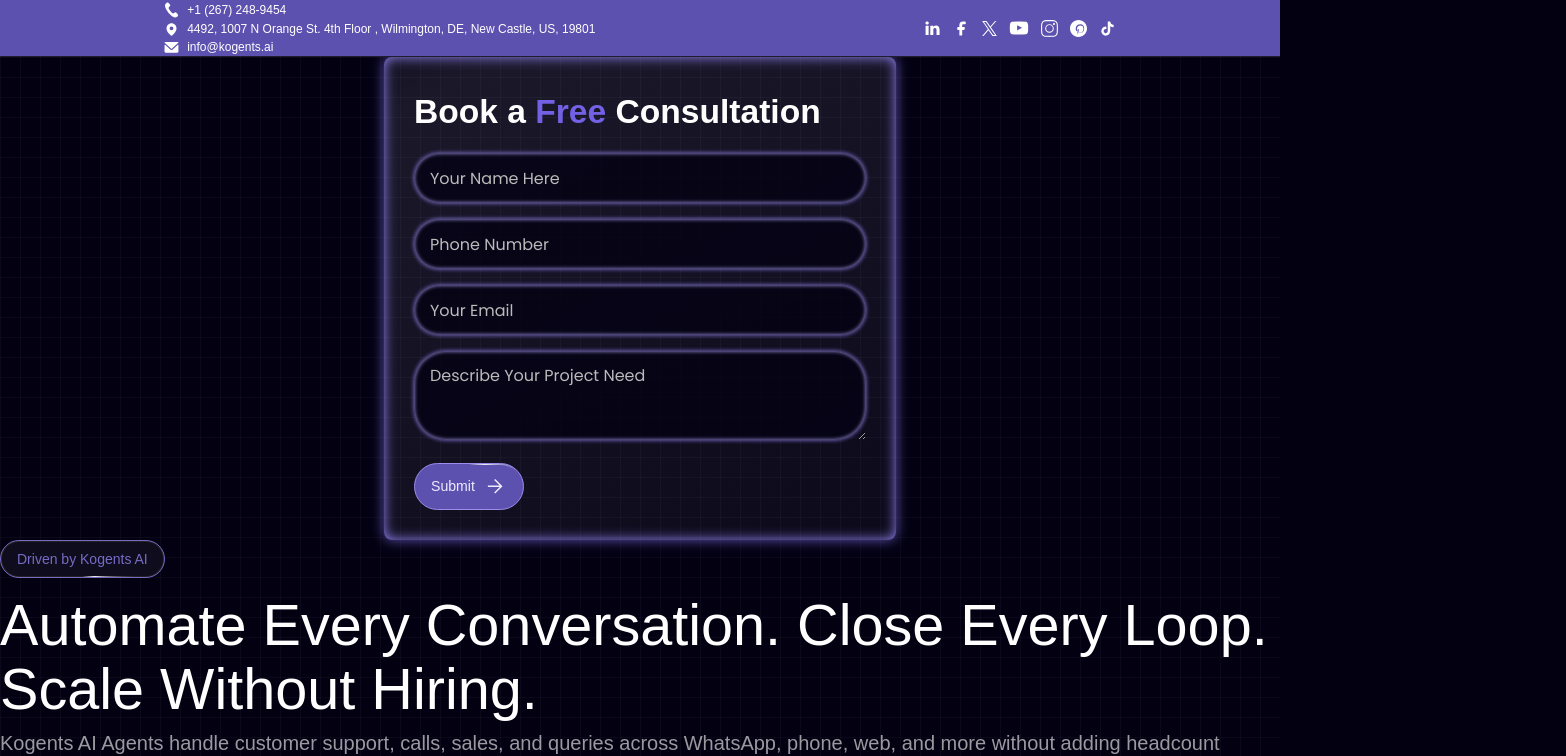
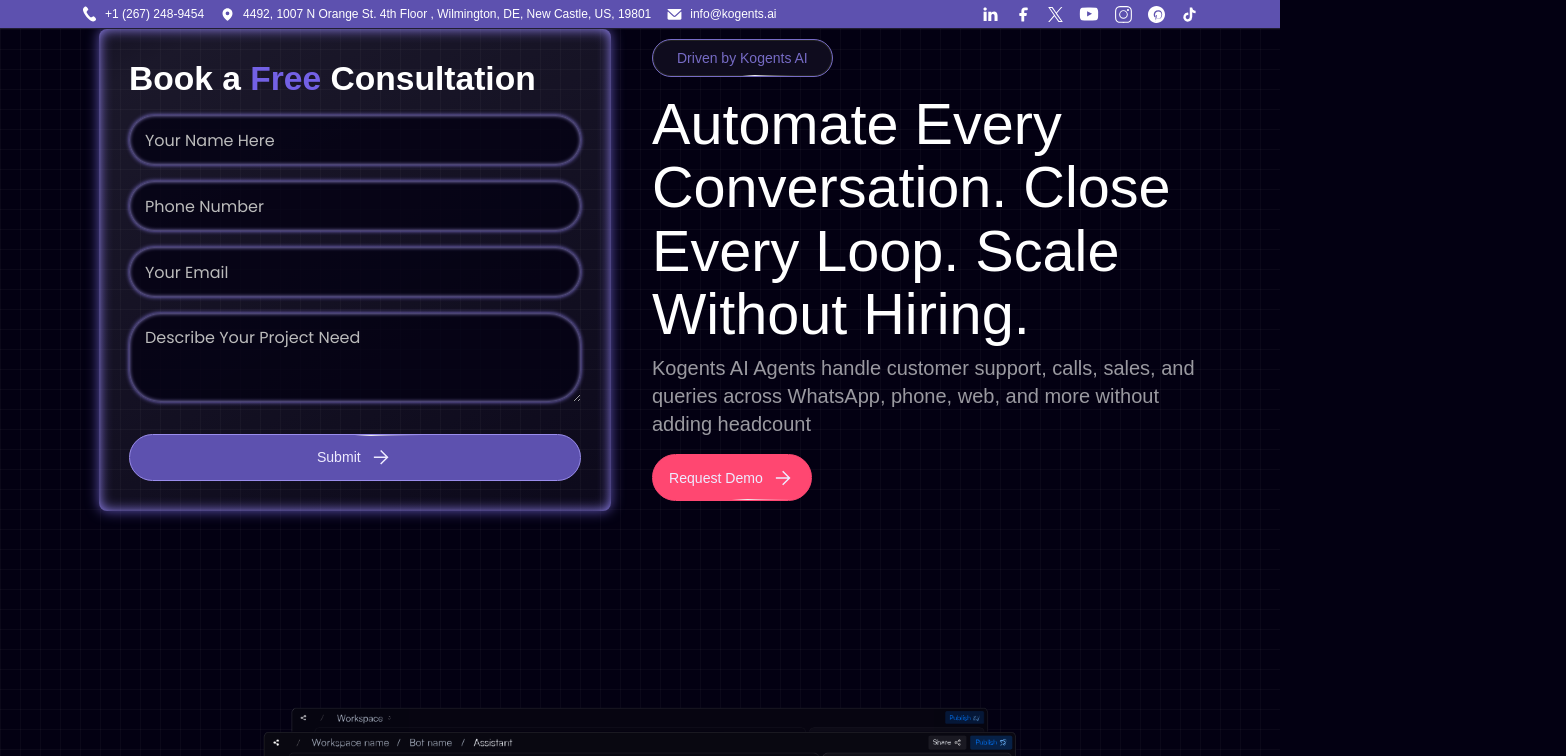
Before and after one commit to mdhasnainhanif/kogents, a Next.js app: page / in a window 1280 px wide. Shown: the top 756 px of the page, 1566 px wide, since content can reach past the window. Built offline with nearby package versions, Linux system fonts and the light colour scheme.

Commit message:
minor changes........

```diff
--- a/src/app/layout.tsx
+++ b/src/app/layout.tsx
@@ -32,12 +32,10 @@
     <html lang="en" className={`${satoshi.variable} ${poppins.variable}`}>
     <head>
       {/* 1) Preload -> fetch early */}
-      <link  as="style" href="/assets/css/bootstrap.css" rel="preload"/>
+      <link  as="style" href="/assets/css/bootstrap.css" />
 
       {/* 2) Blocking apply (keeps layout stable) */}
-      {/* <link rel="stylesheet" href="/assets/css/bootstrap.css" as="style"/> */}
-      <noscript><link rel="stylesheet" href="/assets/css/bootstrap.css"/></noscript>
-
+      <link rel="stylesheet" href="/assets/css/bootstrap.css" as="style"/>
 
       {/* 3) Your styles */}
       <link rel="stylesheet" href="/assets/css/styles.css" as="style" />
```
